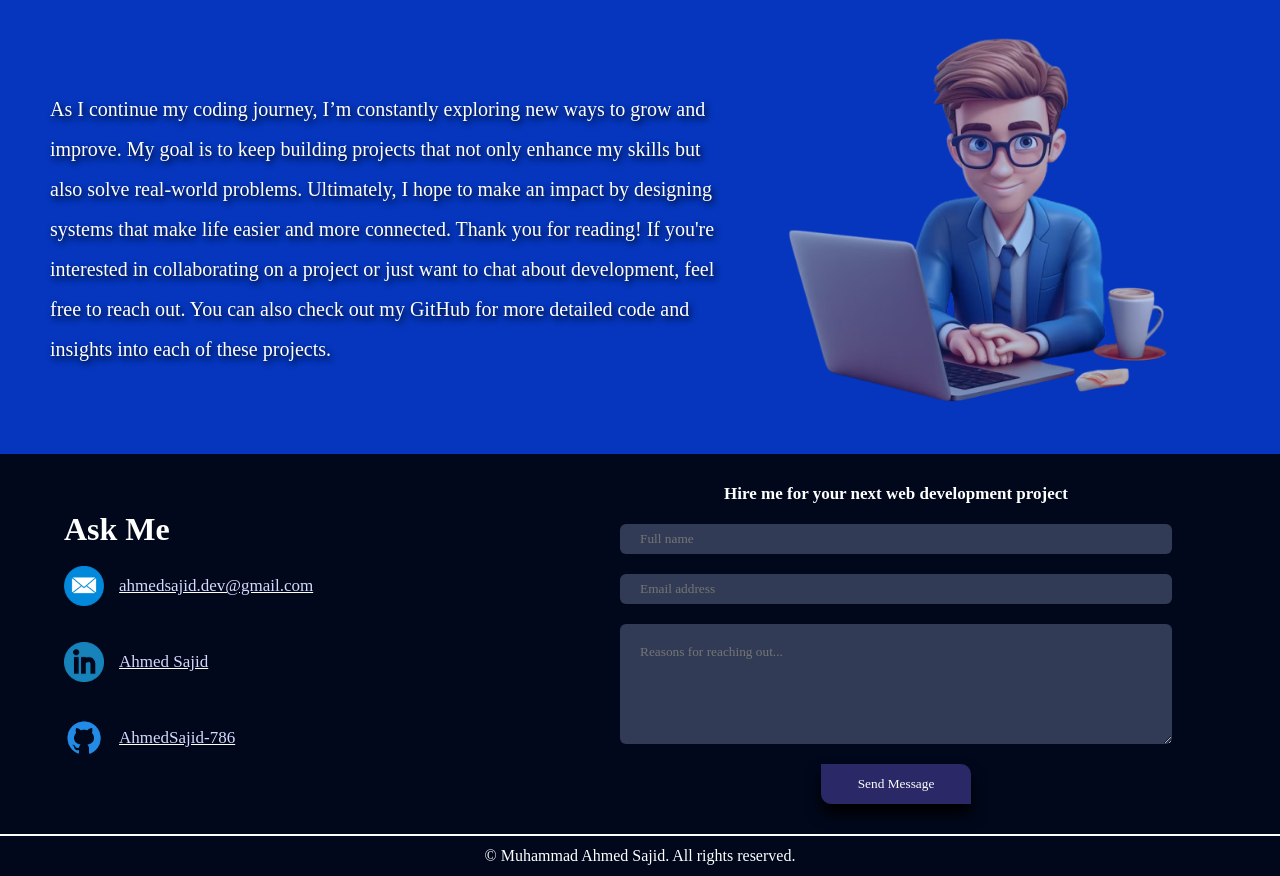
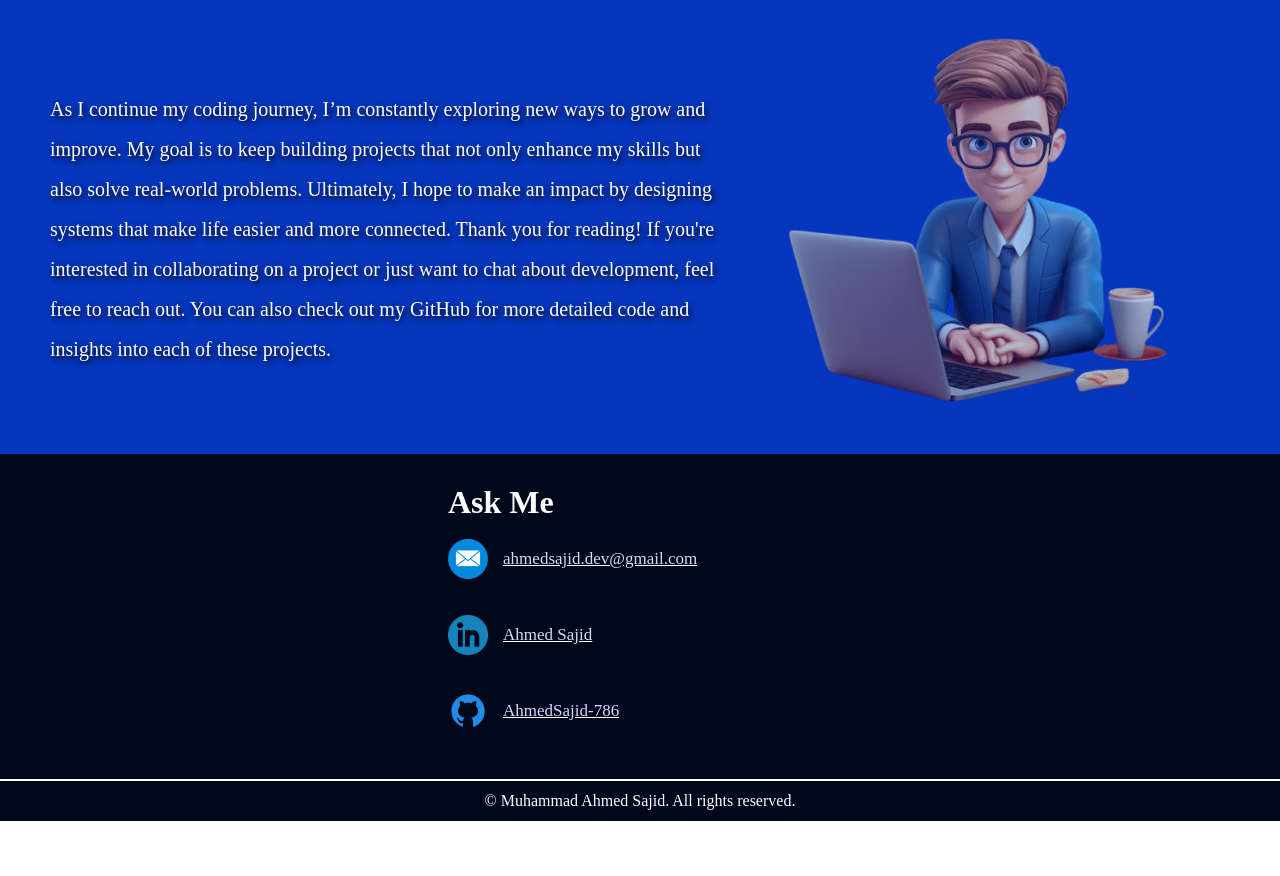
Before and after one commit to AhmedSajid-786/My-portfolio, a plain HTML site: page index.html in a window 1280 px wide. Shown: the part 7072-7948 px from the top of the page. After the commit the page ends 7893 px from the top, so only its background shows below. Drawn offline with Linux system fonts and the light colour scheme; a web font is replaced by a local one.

Commit message:
Update index.html

```diff
--- a/index.html
+++ b/index.html
@@ -610,27 +610,6 @@
           </p>
         </div>
       </div>
-
-      <form
-        class="placeholders"
-        action="https://api.web3forms.com/submit"
-        method="POST"
-      >
-        <input
-          type="hidden"
-          name="access_key"
-          value="2fa5de64-53df-4c9e-90a3-5ed410c06dd2"
-        />
-        <p>Hire me for your next web development project</p>
-        <input type="text" name="name" placeholder="Full name" required />
-        <input type="email" name="email" placeholder="Email address" required />
-        <textarea
-          name="message"
-          placeholder="Reasons for reaching out..."
-          required
-        ></textarea>
-        <button class="send" id="sendButton" type="submit">Send Message</button>
-      </form>
     </div>
 
     <div class="copyright">
```
